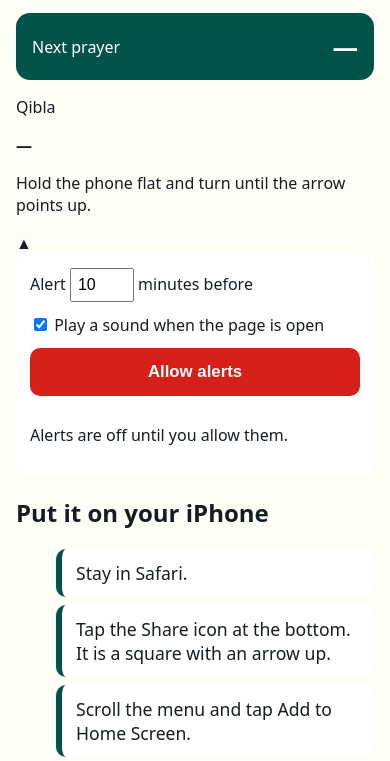
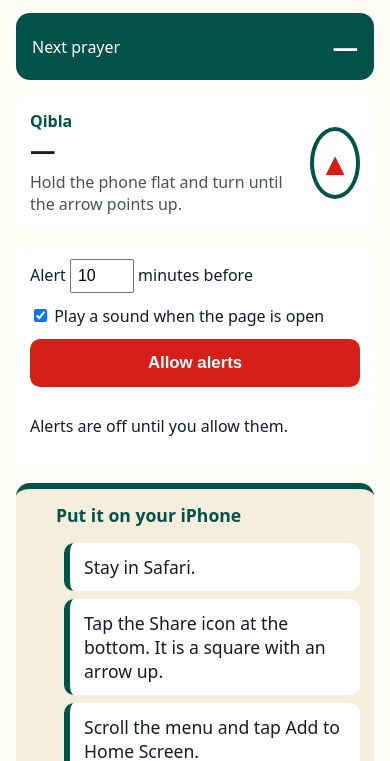
Before and after one commit to Gorse-Hill/Masjid-Pulse, a website: page public/phone/index.html in a window 390 px wide. Shown: the part 83-844 px from the top of the page. Drawn offline with Linux system fonts and the light colour scheme.

Commit message:
Add Qibla and Home Screen steps to the phone page

```diff
--- a/public/phone/phone.css
+++ b/public/phone/phone.css
@@ -75,3 +75,36 @@ button {
   font-weight: 800;
 }
 .note { color: #4a5552; font-size: 0.9rem; line-height: 1.45; }
+
+.qibla {
+  background: #fff;
+  border-radius: 14px;
+  padding: 14px;
+  display: flex;
+  justify-content: space-between;
+  align-items: center;
+  gap: 12px;
+  margin-bottom: 16px;
+}
+.qibla .kicker { margin: 0; color: #01534a; font-weight: 800; }
+.qibla strong { font-size: 1.6rem; }
+.qibla p { margin: 4px 0 0; color: #4a5552; }
+.dial {
+  width: 72px;
+  height: 72px;
+  border-radius: 50%;
+  border: 4px solid #01534a;
+  display: grid;
+  place-items: center;
+  font-size: 2rem;
+  color: #d61f18;
+}
+.howto {
+  background: #f4eedc;
+  border-top: 6px solid #01534a;
+  border-radius: 14px;
+  padding: 14px 14px 14px 8px;
+  margin-top: 16px;
+}
+.howto h2 { margin: 0 0 8px 32px; color: #01534a; font-size: 1.1rem; }
+.howto li { margin: 8px 0; }
```
